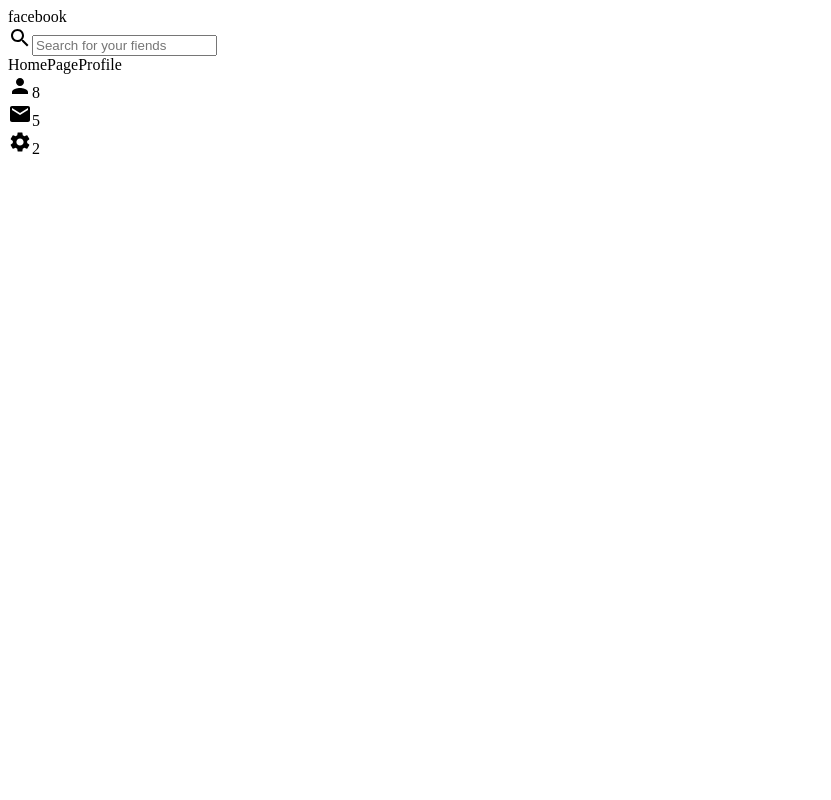
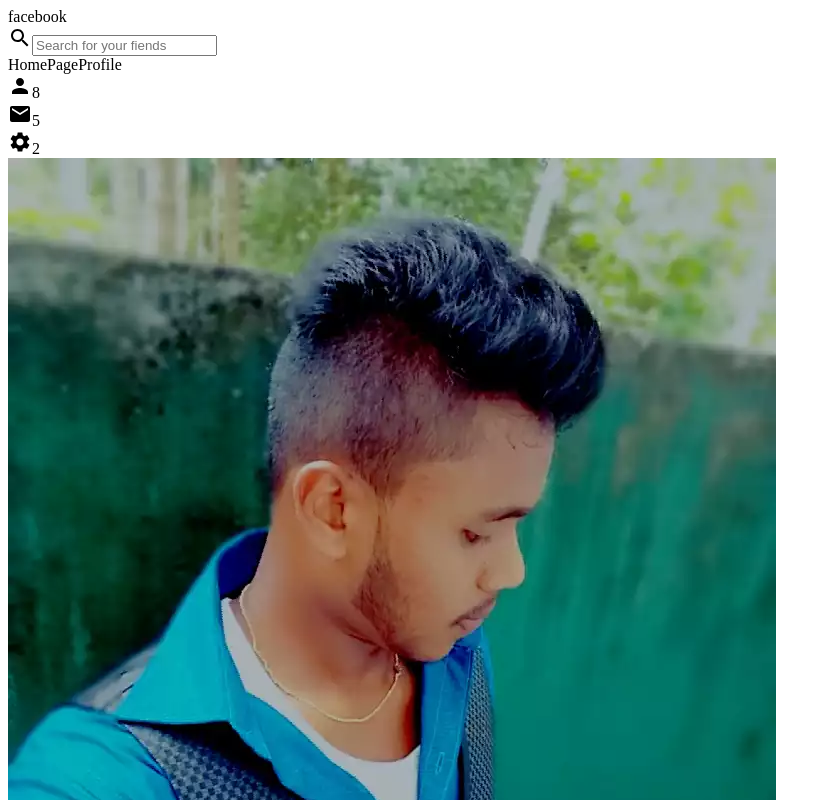
Before and after one commit to isharamaduranga/Facebook-clone-with-ReactJs, a React (Create React App) app: page / in a window 1280 px wide. Shown: the top 800 px of the page, without its empty margins (0-831 px from the left). Built offline with nearby package versions, Linux system fonts and the light colour scheme.

Commit message:
added prfile image and updated content

```diff
--- a/src/Components/Navigation/NavBar.js
+++ b/src/Components/Navigation/NavBar.js
@@ -24,21 +24,27 @@
                 <span className="navLink">HomePage</span>
                 <span className="navLink">Profile</span>
             </div>
-            <div className="navBarIcons"></div>
+            <div className="navBarIcons">
 
             <div className="navIcon">
             <PersonIcon/>
             <span className="iconTag">8</span>
             </div>
+
             <div className="navIcon">
             <MailIcon/>
             <span className="iconTag">5</span>
             </div>
+
             <div className="navIcon">
             <SettingsIcon/>
             <span className="iconTag">2</span>
             </div>
 
+            </div>
+            <div className="pic">
+                <img src="/images/ishara.jpg" alt="" className="profilePicImg" />
+            </div>
         </div>
 
 
```
Also changed, not shown: public/images/ishara.jpg (added).
